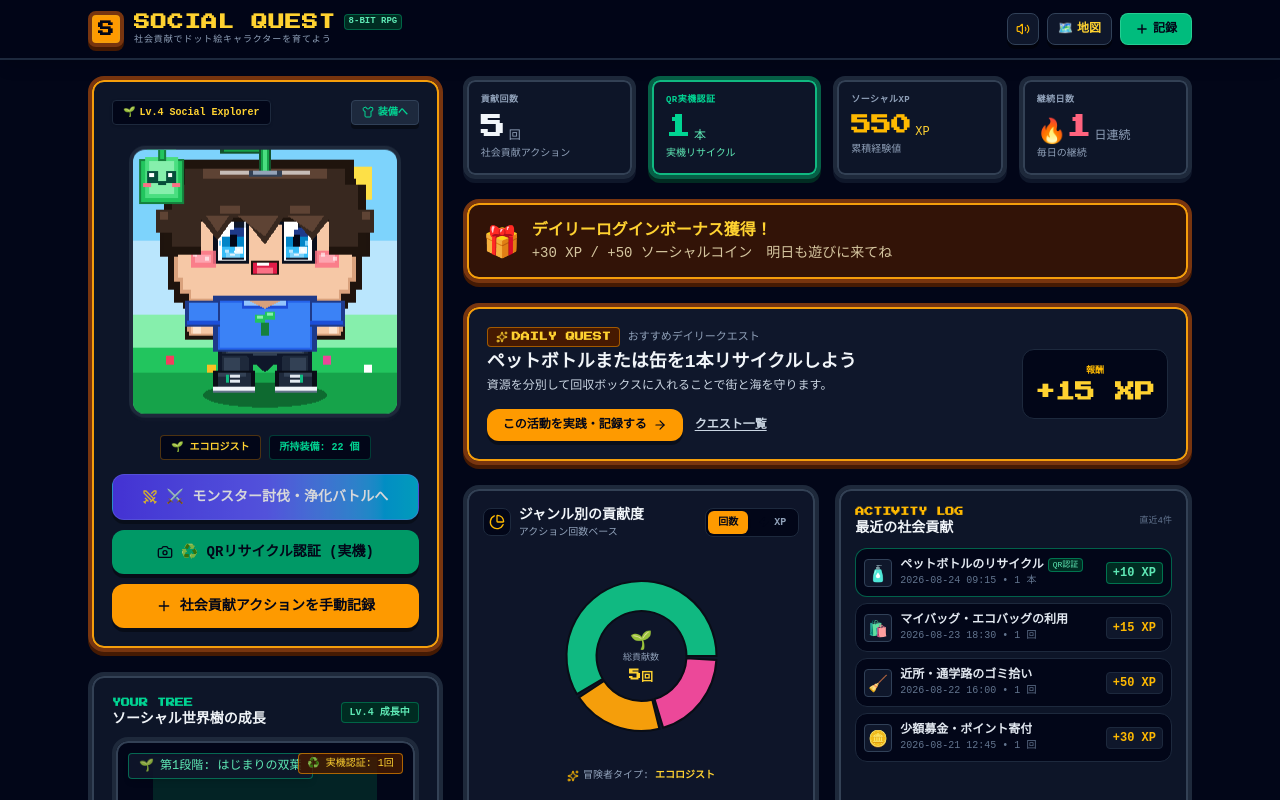
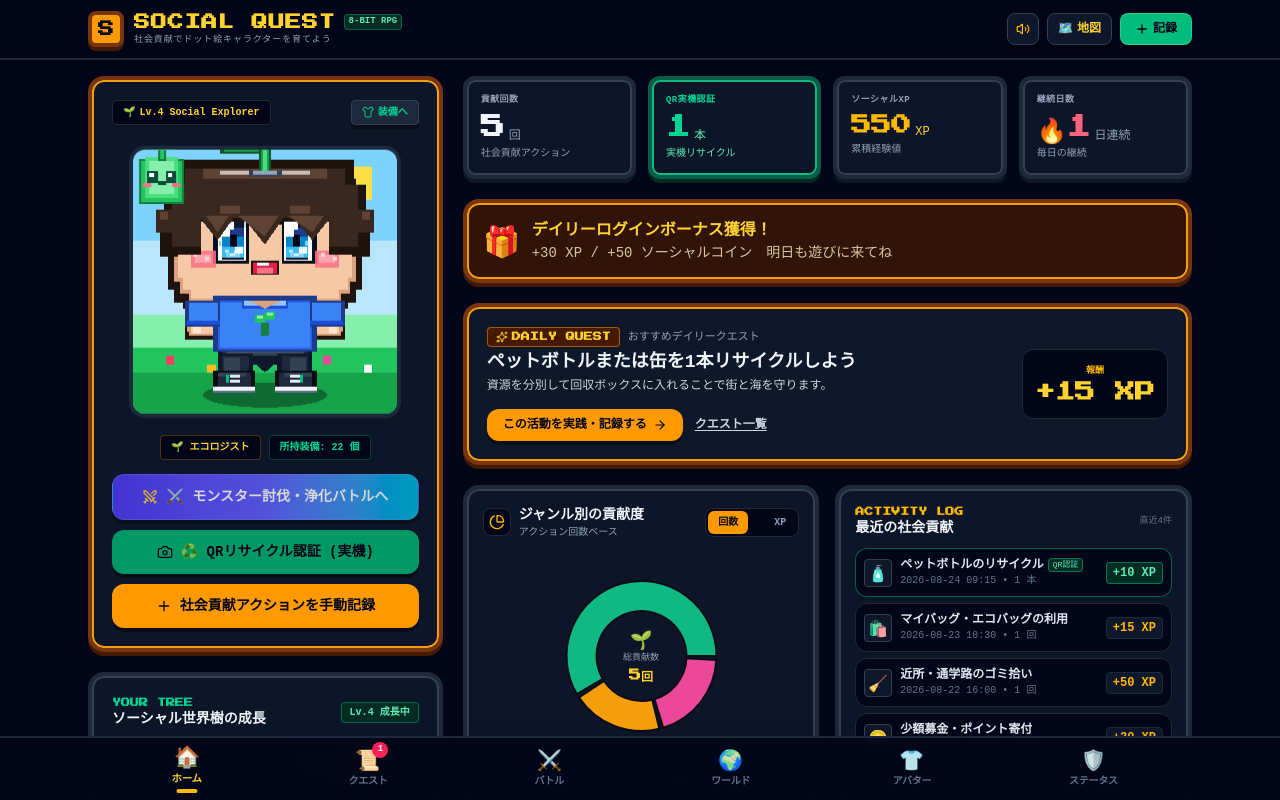
Before and after one commit to KanahebiST/SOCIAL-QUEST, a React (Vite) app: page / in a window 1280 px wide. Shown: the top 800 px of the page. Built offline with nearby package versions, Linux system fonts and the light colour scheme; a web font is replaced by a local one.

Commit message:
下部のアイコンバーをスクロールしても常に画面下に固定表示されるようにしました。一応画面サイズに関係なく適応されているはずです！

```diff
--- a/src/App.tsx
+++ b/src/App.tsx
@@ -497,7 +497,7 @@ export default function App() {
       />
 
       {/* Main Content Area */}
-      <main className="flex-1 w-full max-w-6xl mx-auto px-2.5 sm:px-6 pt-3 sm:pt-4 pb-20 sm:pb-24 md:pb-6">
+      <main className="flex-1 w-full max-w-6xl mx-auto px-2.5 sm:px-6 pt-3 sm:pt-4 pb-20 sm:pb-24">
         {currentTab === 'home' && (
           <HomeView
             user={user}
--- a/src/components/Navbar.tsx
+++ b/src/components/Navbar.tsx
@@ -27,7 +27,6 @@ export const Navbar: React.FC<NavbarProps> = ({
     <nav
   className="
     fixed bottom-0 left-0 right-0 z-40
-    md:static
     bg-slate-950/95
     border-t-2 border-slate-800
     h-14 sm:h-16
```
